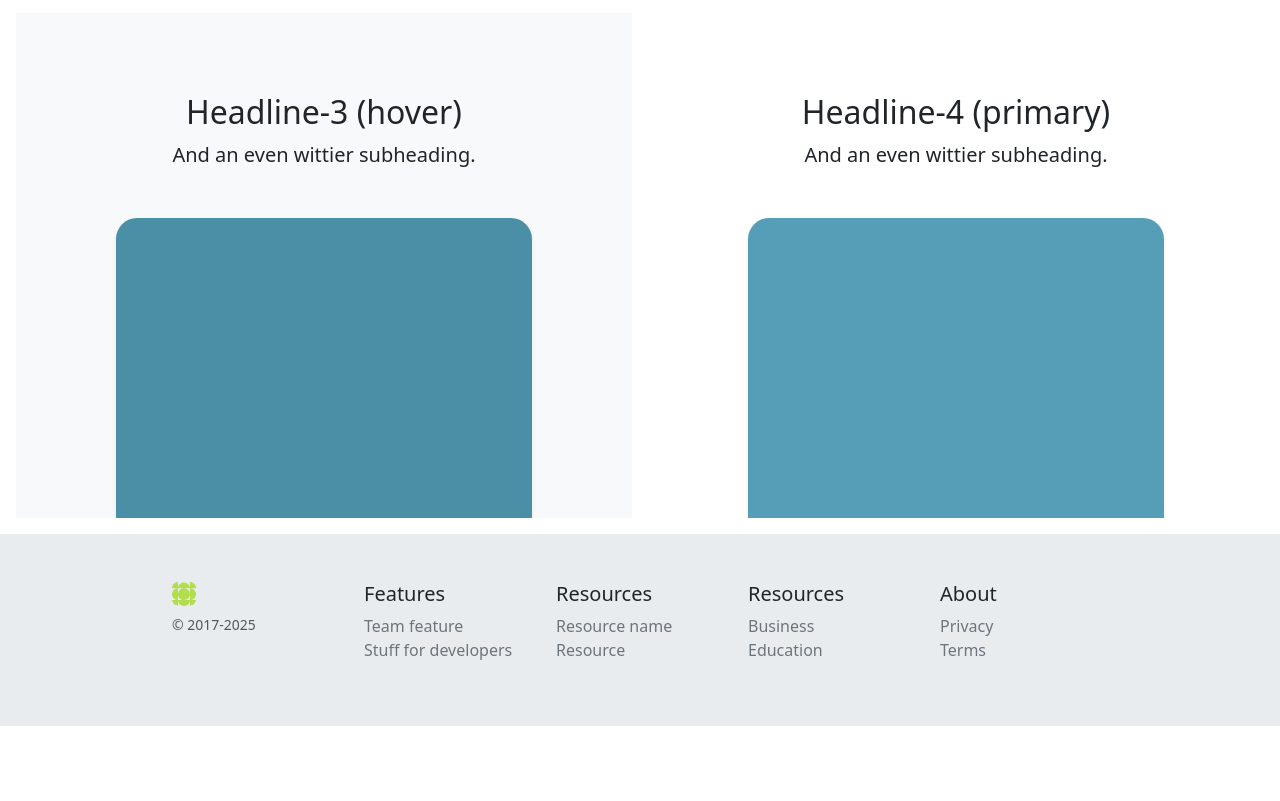
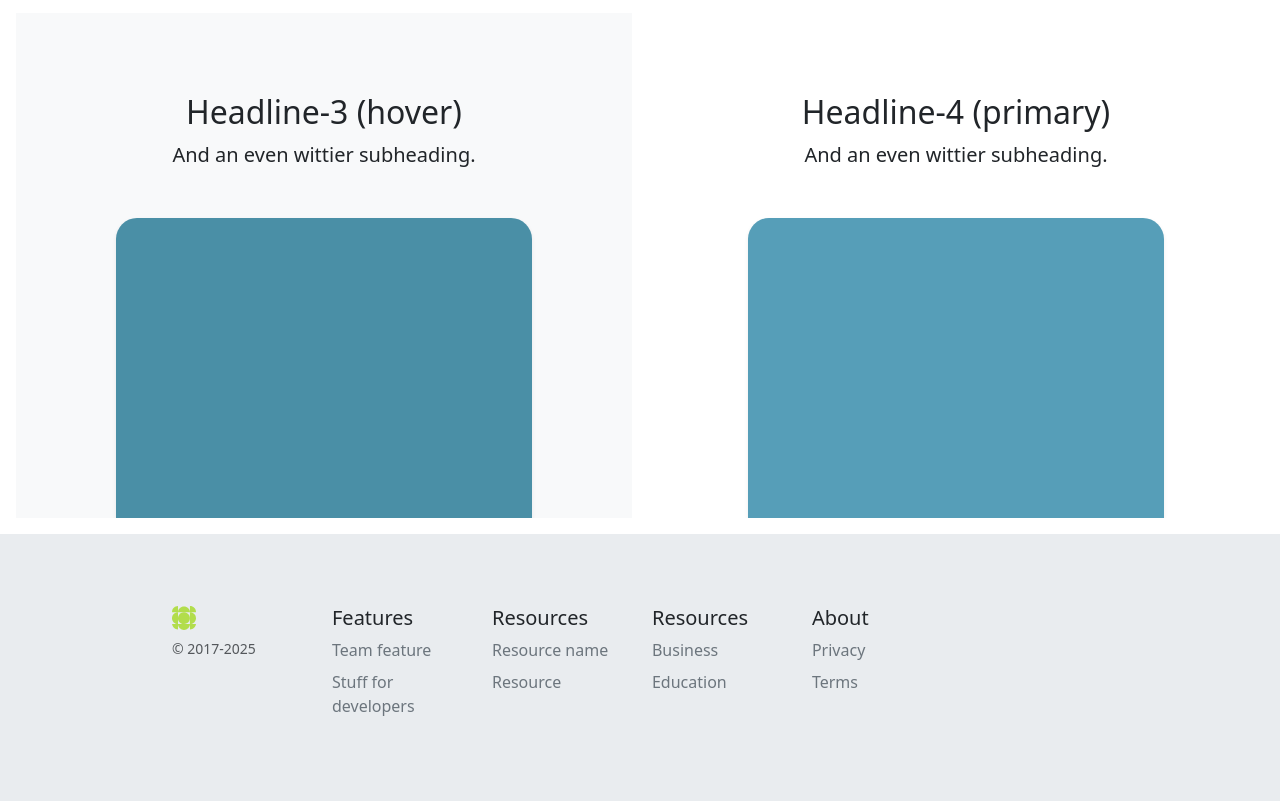
Before and after one commit to diixo/navbar-templates-bootstrap, a plain HTML site: page product.html in a window 1280 px wide. Shown: the part 1186-1987 px from the top of the page. Before the commit the page ends 1912 px from the top, so only its background shows below. Drawn offline with Linux system fonts and the light colour scheme.

Commit message:
product.html: added footer menu items intervals

```diff
--- a/product.html
+++ b/product.html
@@ -142,39 +142,39 @@
         </div>
       </div>
     </main>
-    <div class="bg-body-secondary">
+    <div class="bg-body-secondary pt-4 pb-5">
       <footer class="container py-5">
         <div class="row">
-          <div class="col-12 col-md">
+          <div class="col-6 col-lg-2 mb-3">
             <img src="icons/neo-1.svg" width="24" height="24" alt="" title="Product-title" class="d-block mb-2">
             <small class="d-block mb-3 text-body-secondary">&copy; 2017-2025</small>
           </div>
-          <div class="col-6 col-md">
+          <div class="col-6 col-lg-2 mb-3">
             <h5>Features</h5>
             <ul class="list-unstyled text-small">
-              <li><a class="link-secondary text-decoration-none" href="#">Team feature</a></li>
-              <li><a class="link-secondary text-decoration-none" href="#">Stuff for developers</a></li>
+              <li class="mb-2"><a class="link-secondary text-decoration-none" href="#">Team feature</a></li>
+              <li class="mb-2"><a class="link-secondary text-decoration-none" href="#">Stuff for developers</a></li>
             </ul>
           </div>
-          <div class="col-6 col-md">
+          <div class="col-6 col-lg-2 mb-3">
             <h5>Resources</h5>
             <ul class="list-unstyled text-small">
-              <li><a class="link-secondary text-decoration-none" href="#">Resource name</a></li>
-              <li><a class="link-secondary text-decoration-none" href="#">Resource</a></li>
+              <li class="mb-2"><a class="link-secondary text-decoration-none" href="#">Resource name</a></li>
+              <li class="mb-2"><a class="link-secondary text-decoration-none" href="#">Resource</a></li>
             </ul>
           </div>
-          <div class="col-6 col-md">
+          <div class="col-6 col-lg-2 mb-3">
             <h5>Resources</h5>
             <ul class="list-unstyled text-small">
-              <li><a class="link-secondary text-decoration-none" href="#">Business</a></li>
-              <li><a class="link-secondary text-decoration-none" href="#">Education</a></li>
+              <li class="mb-2"><a class="link-secondary text-decoration-none" href="#">Business</a></li>
+              <li class="mb-2"><a class="link-secondary text-decoration-none" href="#">Education</a></li>
             </ul>
           </div>
-          <div class="col-6 col-md">
+          <div class="col-6 col-lg-2 mb-3">
             <h5>About</h5>
             <ul class="list-unstyled text-small">
-              <li><a class="link-secondary text-decoration-none" href="#">Privacy</a></li>
-              <li><a class="link-secondary text-decoration-none" href="#">Terms</a></li>
+              <li class="mb-2"><a class="link-secondary text-decoration-none" href="#">Privacy</a></li>
+              <li class="mb-2"><a class="link-secondary text-decoration-none" href="#">Terms</a></li>
             </ul>
           </div>
         </div>
```
